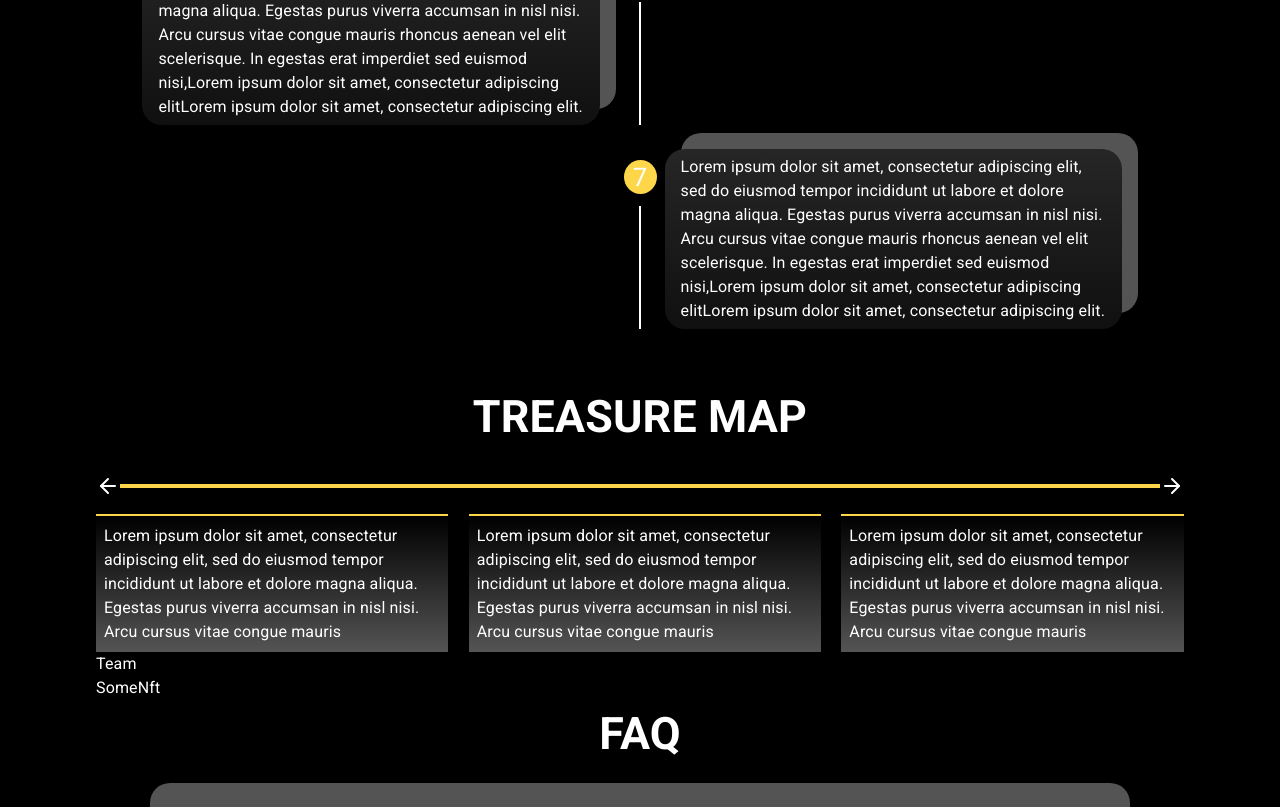
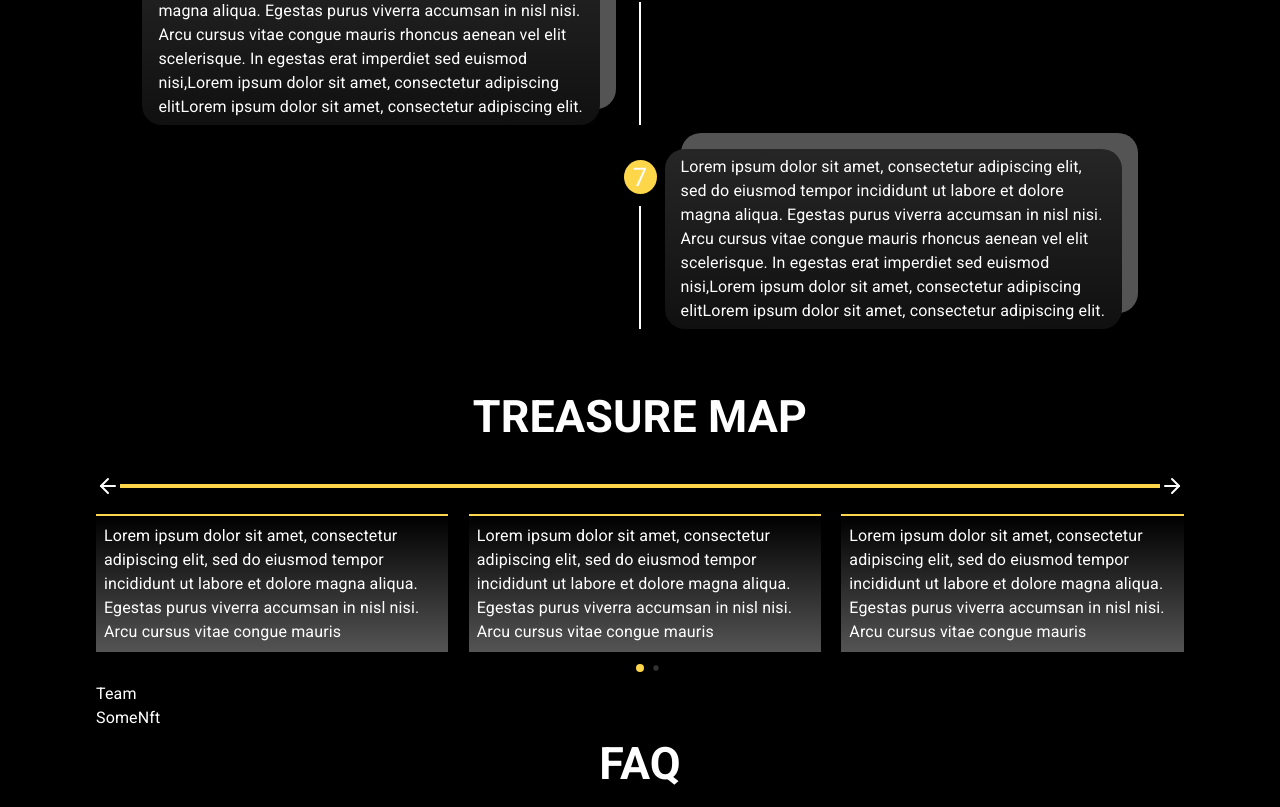
Before and after one commit to SepantaJoshani/NFT_UI, a React (Vite) app: page / in a window 1280 px wide. Shown: the part 1969-2776 px from the top of the page. Built offline with nearby package versions, Linux system fonts and the light colour scheme.

Commit message:
pagination and custom drawer

```diff
--- a/src/App.jsx
+++ b/src/App.jsx
@@ -84,7 +84,17 @@ const TimeLineWrapper = styled(Box)`
 `;
 
 const TreasureWrapper = styled.section`
-margin-top: 3rem;
+  margin-top: 3rem;
+  .swiper {
+    padding-bottom: 30px;
+  }
+
+  .swiper-pagination-bullet-active-next {
+    background: #fff;
+  }
+  .swiper-pagination-bullet-active-main {
+    background: #fdd54b;
+  }
 `;
 
 const FaqWrapper = styled.section`
--- a/src/components/content/treasure/Treasure.jsx
+++ b/src/components/content/treasure/Treasure.jsx
@@ -1,11 +1,9 @@
-import React, { useRef, useState } from "react";
-
 import { Swiper, SwiperSlide } from "swiper/react";
-
 import "swiper/css";
 import "swiper/css/navigation";
+import "swiper/css/pagination";
 
-import { Navigation } from "swiper";
+import { Navigation, Pagination } from "swiper";
 import styled from "@emotion/styled";
 import { timelineData } from "../../../../data";
 import SingleSlide from "./SingleSlide";
@@ -15,7 +13,6 @@ import RightArrow from "../../../assets/right-arrow.svg";
 import { Box } from "@mui/system";
 
 const breakpoints = {
-
   0: {
     slidesPerView: 2,
     spaceBetween: 30,
@@ -25,7 +22,6 @@ const breakpoints = {
     spaceBetween: 30,
   },
   // when window width is >= 640px
-
 };
 function Treasure() {
   return (
@@ -39,12 +35,16 @@ function Treasure() {
         <img className="right" src={RightArrow} alt="right arrow" />
       </LineContainer>
       <Swiper
+        style={{ zIndex: 0 }}
         breakpoints={breakpoints}
+        modules={[Navigation,Pagination]}
+        pagination={{
+          dynamicBullets:true
+        }}
         navigation={{
           prevEl: ".left",
           nextEl: ".right",
         }}
-        modules={[Navigation]}
       >
         {timelineData.map(({ text, id }) => (
           <SwiperSlide key={id}>
--- a/src/components/layout/Layout.jsx
+++ b/src/components/layout/Layout.jsx
@@ -54,6 +54,7 @@ const Layout = (props) => {
         <Fab
           size="small"
           sx={{
+
             background: "#fdd54b",
             ":hover": {
               background: "#fdd54b",
--- a/src/components/layout/header/Header.jsx
+++ b/src/components/layout/header/Header.jsx
@@ -1,6 +1,6 @@
 import styled from "@emotion/styled";
 import { Twirl as Hamburger } from "hamburger-react";
-import { Hidden } from "@mui/material";
+import { Hidden, SwipeableDrawer } from "@mui/material";
 import React, { useState } from "react";
 import { maxWidth, paddingWrapper } from "../../common";
 import TwitterIcon from "../../../assets/twitter.svg";
@@ -32,7 +32,21 @@ const IconContainer = () => {
 
 const Header = () => {
   const [isOpen, setOpen] = useState(false);
+
+  const toggleDrawer = (toggle) => (event) => {
+    if (
+      event &&
+      event.type === 'keydown' &&
+      (event.key === 'Tab' || event.key === 'Shift')
+    ) {
+      return;
+    }
+
+    setOpen(toggle);
+  };
+
   return (
+    <>
       <StyledHeader>
         <Nav>
           <LeftSide>
@@ -53,6 +67,17 @@ const Header = () => {
           </RightSide>
         </Nav>
       </StyledHeader>
+
+      <SwipeableDrawer
+
+        anchor="right"
+        open={isOpen}
+        onClose={toggleDrawer(false)}
+        onOpen={toggleDrawer( true)}
+      >
+        HI
+      </SwipeableDrawer>
+    </>
   );
 };
 
```
Lines whose indentation alone changed are shown as unchanged.
